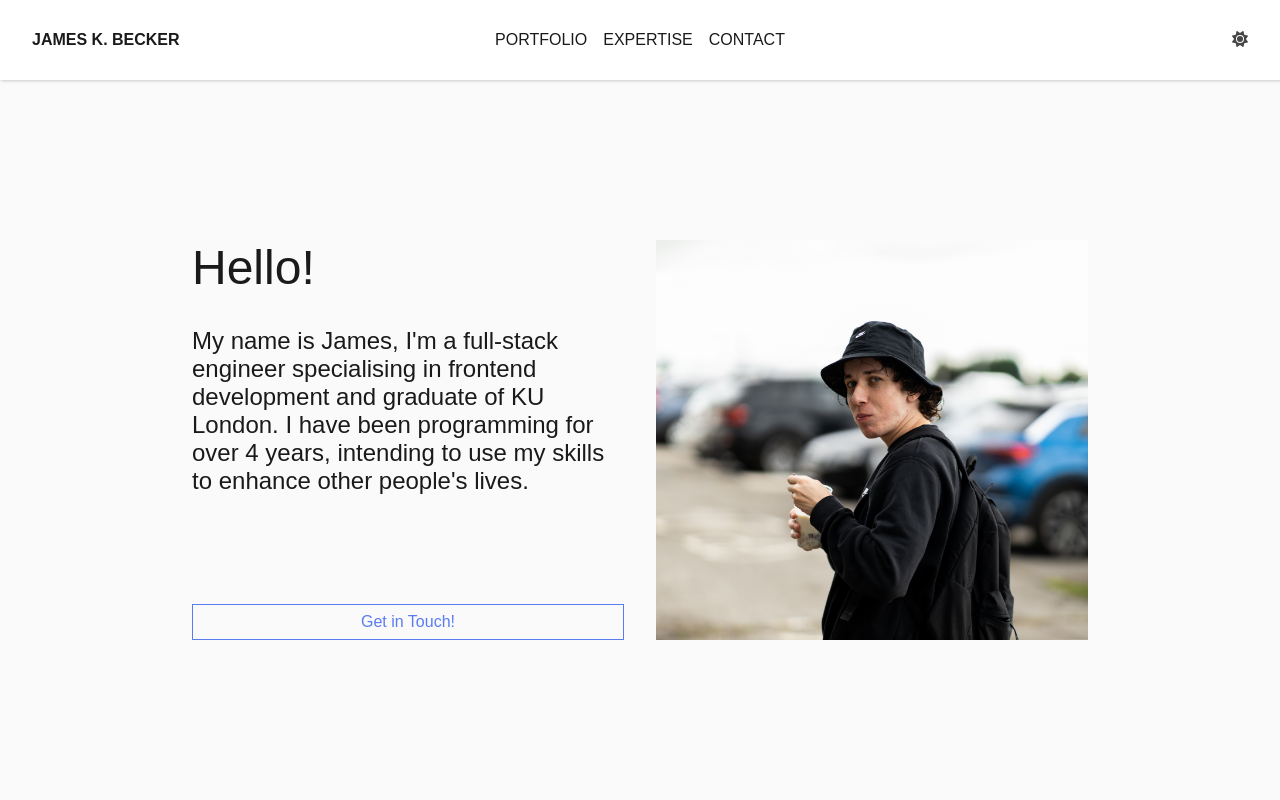
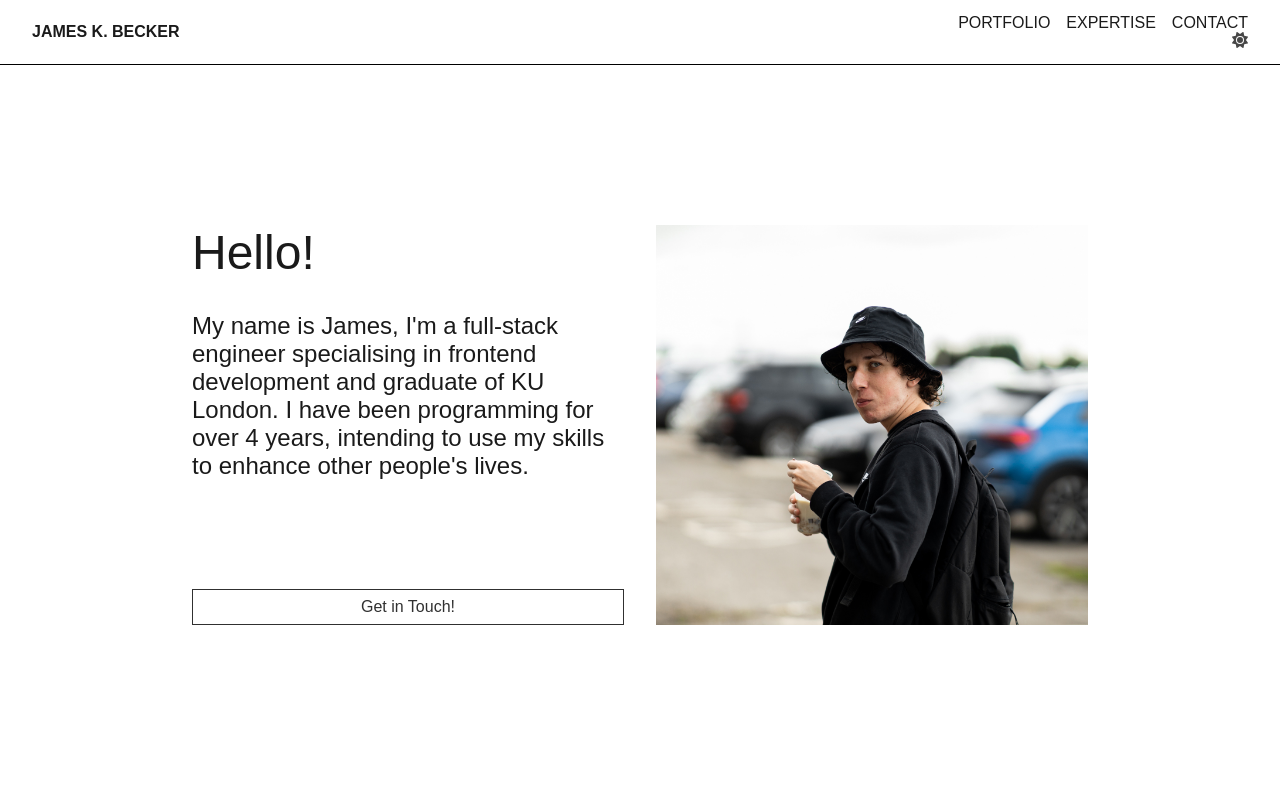
Before and after one commit to jameskbecker/portfolio-old, a Next.js app: page / in a window 1280 px wide. Shown: the top 800 px of the page. Built offline with nearby package versions, Linux system fonts and the light colour scheme.

Commit message:
Add CTA Button to HeroSection

```diff
--- a/src/components/button/index.tsx
+++ b/src/components/button/index.tsx
@@ -2,9 +2,9 @@ import styled from 'styled-components';
 import { ButtonProps } from './types';
 
 const StyledButton = styled.button`
-  color: ${({ theme }: any) => theme.brand};
+  color: ${({ theme }: any) => theme.text};
 
-  border: 1.5px solid ${({ theme }: any) => theme.brand};
+  border: 1.5px solid ${({ theme }: any) => theme.text};
   /* border-radius: 0.25rem; */
   padding: 0.5rem 1rem;
 
@@ -13,7 +13,7 @@ const StyledButton = styled.button`
   cursor: pointer;
 
   :hover {
-    background: ${({ theme }: any) => theme.brand};
+    background: ${({ theme }: any) => theme.text};
     color: #ffffff;
 
     opacity: 1;
--- a/src/components/navigationBar/index.tsx
+++ b/src/components/navigationBar/index.tsx
@@ -8,19 +8,22 @@ const StyledNavigationBar = styled.div`
   flex-direction: row;
   align-items: center;
   justify-content: space-evenly;
-  height: 10vh;
+  height: 8vh;
 
   background: ${({ theme }: any) => theme.navigation};
   padding: 0 2rem;
-  box-shadow: 1px 1px 3px ${({ theme }: any) => theme.shadow};
+  border-bottom: 1px solid black;
+  /* box-shadow: 1px 1px 3px ${({ theme }: any) => theme.shadow}; */
   z-index: 1;
 `;
 
 const NavigationBar = () => (
   <StyledNavigationBar>
     <NavigationHeader />
-    <NavigationMenu />
-    <NavigationOptions />
+    <div>
+      <NavigationMenu />
+      <NavigationOptions />
+    </div>
   </StyledNavigationBar>
 );
 
--- a/src/theme.ts
+++ b/src/theme.ts
@@ -1,6 +1,6 @@
 export const lightTheme = {
   navigation: 'transparent',
-  heroSection: '#FAFAFA',
+  heroSection: 'transparent',
   background: '#FFFFFF',
   brand: '#4A6FF1',
 
@@ -12,8 +12,8 @@ export const lightTheme = {
 };
 
 export const darkTheme = {
-  navigation: 'transparent',
-  heroSection: '#050505',
+  navigation: 'transparent  ',
+  heroSection: 'transparent',
   background: '#000000',
   brand: '#4A6FF1',
 
```
